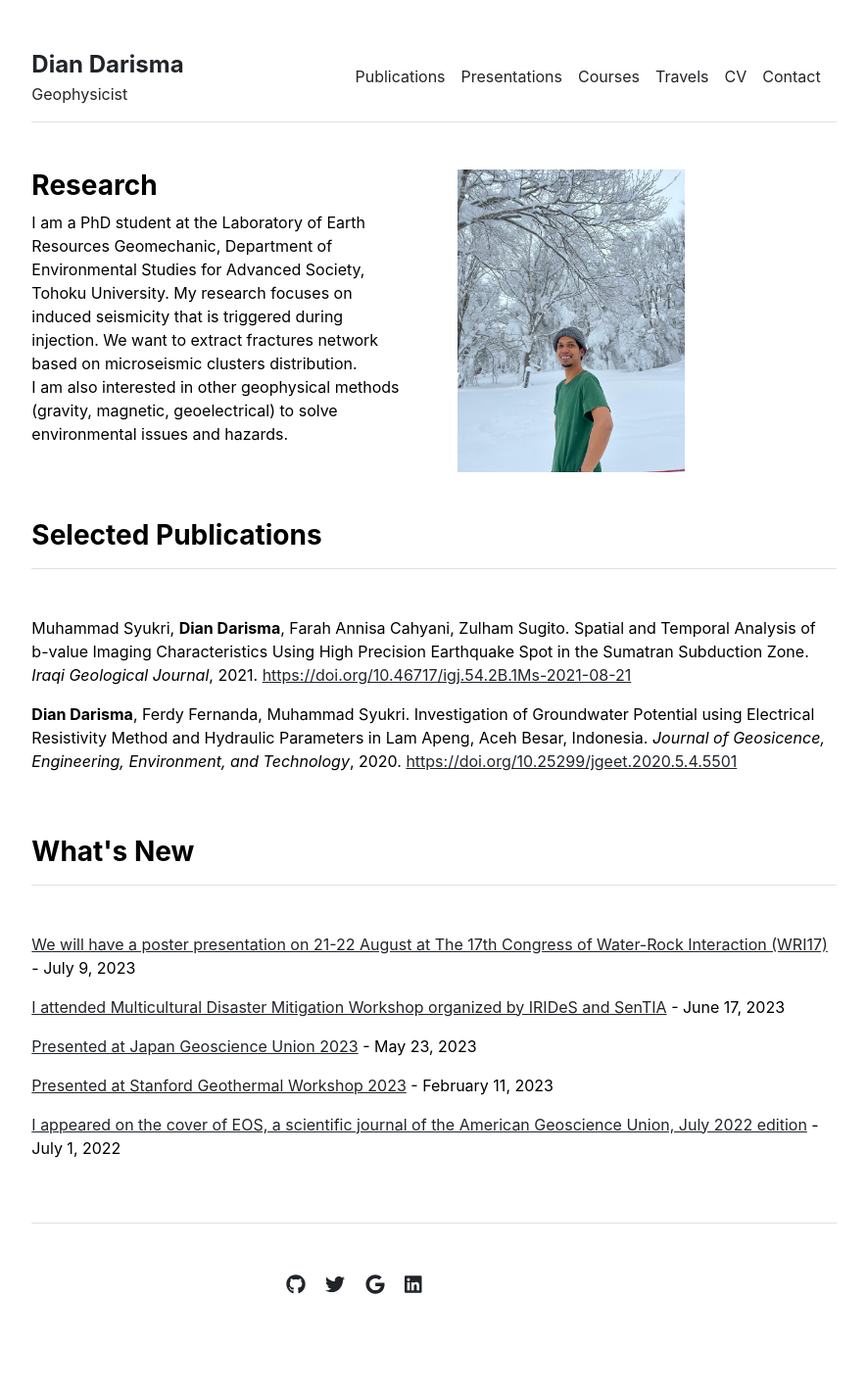
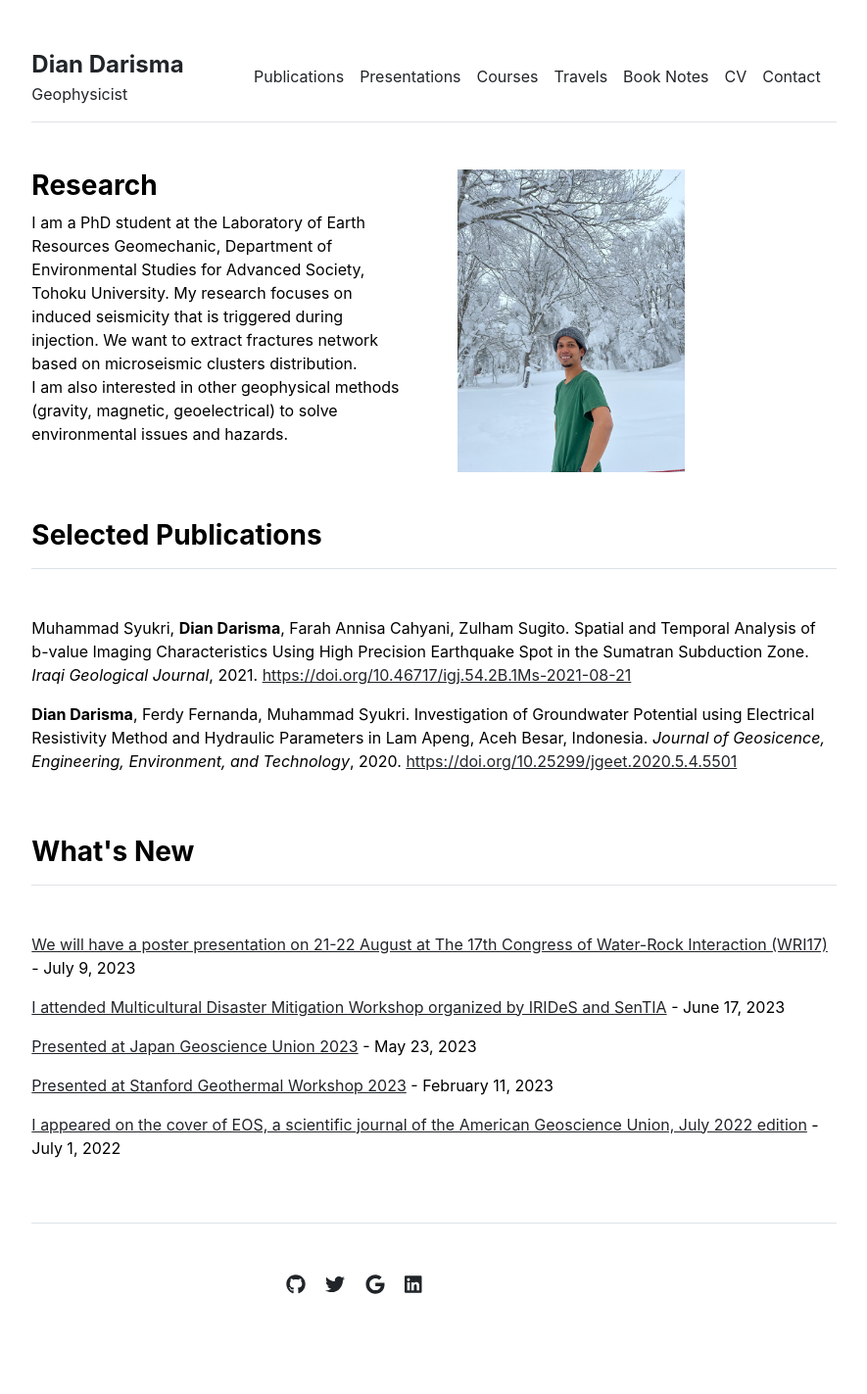
Before and after one commit to diandarisma/diandarisma.github.io, a Jekyll site: the page built from index.md, in a window 1280 px wide. Shown: the whole page at 98% size, without its empty margins (197-1082 px from the left). Built offline with Jekyll 4.4.1, drawn with Linux system fonts in a browser that asks for light colours.

Commit message:
Update settings.yml

```diff
--- a/_data/settings.yml
+++ b/_data/settings.yml
@@ -3,6 +3,7 @@ menu:
 - {name: 'Presentations', url: '/presentations'}
 - {name: 'Courses', url: '/courses'}
 - {name: 'Travels', url: '/travels'}
+- {name: 'Book Notes', url: '/booknotes'}
 - {name: 'CV', url: '/cv'}
 - {name: 'Contact', url: '/contact'}
 
```
